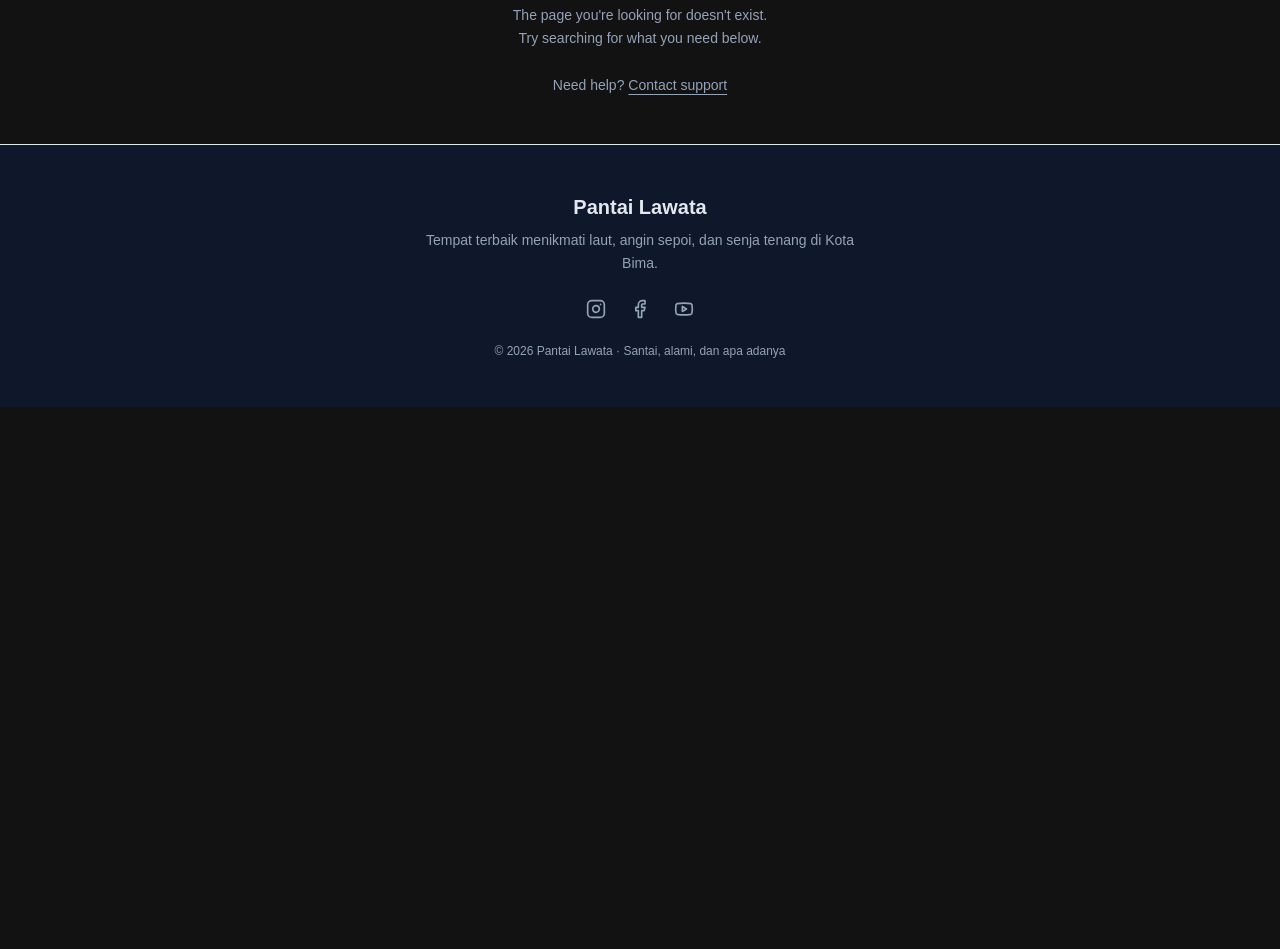
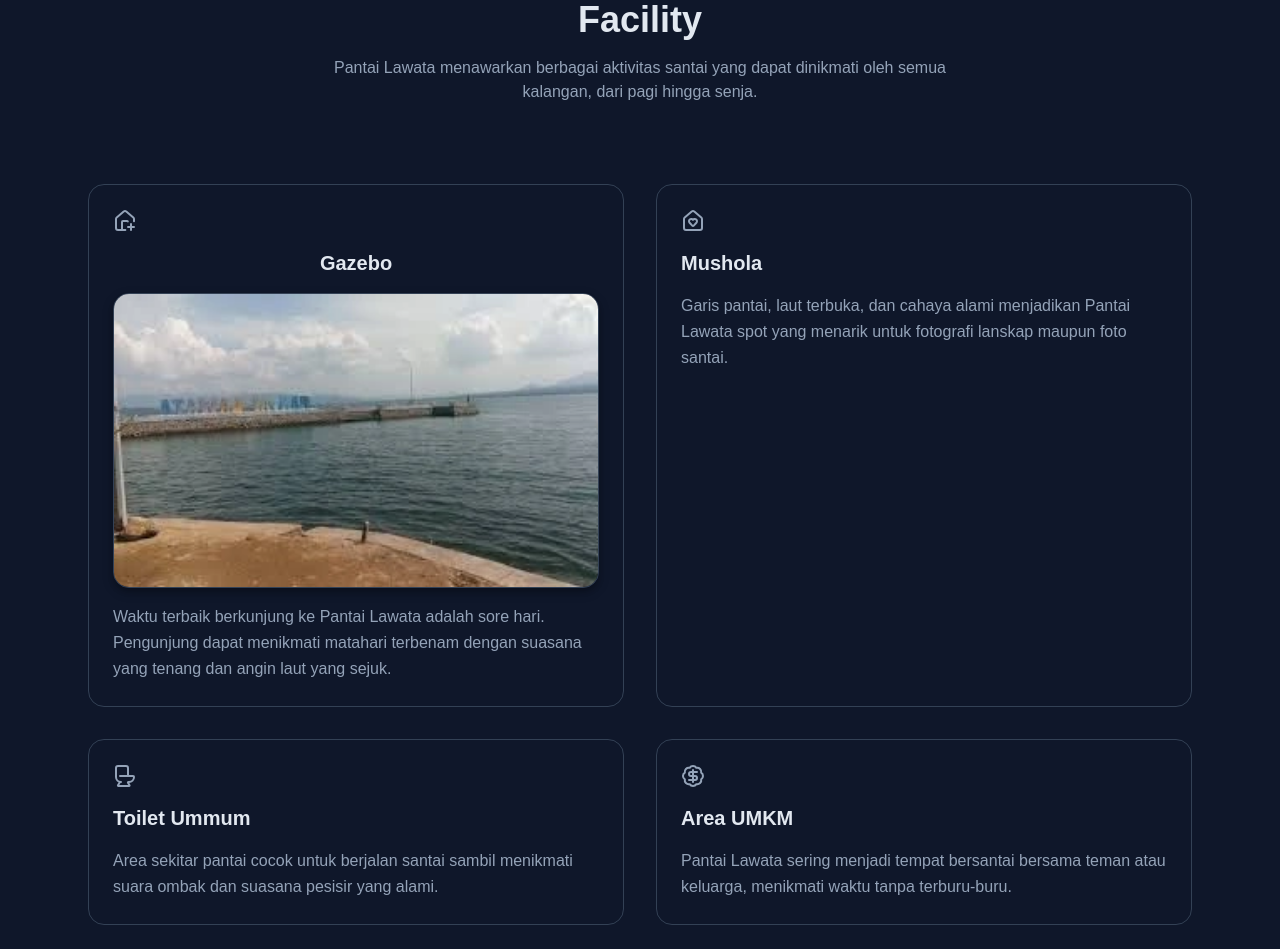
Before and after one commit to NyverZ/LawataProject, a React (Vite) app: page /facility in a window 1280 px wide. Shown: the part 148-1097 px from the top of the page. Before the commit the page ends 800 px from the top, so only its background shows below. Built offline with nearby package versions, Linux system fonts and the light colour scheme.

Commit message:
facility

```diff
--- a/src/App.tsx
+++ b/src/App.tsx
@@ -1,6 +1,5 @@
 import About from "./pages/about";
 import Home from "./pages/home";
-import Activity from "./pages/activity";
 import { Route, Routes } from "react-router-dom";
 import "./index.css";
 import GalleryPage from "./pages/gallery";
@@ -8,6 +7,7 @@ import ContactPage from "./pages/contact";
 import { EmptyInputGroup } from "./pages/404Found";
 import { ScrollToTop } from "./components/ScrollToTop";
 import { Footer } from "./components/Footer";
+import Facility from "./pages/facility";
 
 function App() {
   return (
@@ -15,7 +15,7 @@ function App() {
       <Routes>
         <Route path="/" element={<Home />} />
         <Route path="/about" element={<About />} />
-        <Route path="/activity" element={<Activity />} />
+        <Route path="/facility" element={<Facility />} />
         <Route path="/gallery" element={<GalleryPage />} />
         <Route path="/contact" element={<ContactPage />} />
         <Route path="*" element={<EmptyInputGroup />} />
--- a/src/components/ExperienceSection.tsx
+++ b/src/components/ExperienceSection.tsx
@@ -1,5 +1,6 @@
 export const ExperienceSection = () => (
   <section className="py-24 bg-muted/30 reveal delay-200">
+    <h1 className="text-2xl font-semibold mb-4 text-center ">Info Masuk</h1>
     <div className="container mx-auto px-6 grid md:grid-cols-3 gap-8">
       {[
         ["Suasana Tenang", "Cocok untuk bersantai"],
--- a/src/layout/Navbar.tsx
+++ b/src/layout/Navbar.tsx
@@ -5,7 +5,6 @@ import { cn } from "@/lib/utils";
 import { MenuIcon, Waves } from "lucide-react";
 import { Link } from "react-router-dom";
 import { Button } from "../components/ui/button";
-import { type FormEvent, useState } from "react";
 import {
   Sheet,
   SheetContent,
@@ -14,7 +13,6 @@ import {
   SheetTrigger,
 } from "../components/ui/sheet";
 
-import { CommandInput, CommandDialog } from "../components/ui/command";
 import { ModeToggle } from "@/components/ModeToggle";
 
 const NavigationItems = [
@@ -27,8 +25,8 @@ const NavigationItems = [
     href: "/about",
   },
   {
-    label: "Activity",
-    href: "/activity",
+    label: "Facility",
+    href: "/facility",
   },
   {
     label: "Gallery",
@@ -68,30 +66,7 @@ const NavigationSheet = () => {
   );
 };
 
-type SearcCommentDialogProps = {
-  open: boolean;
-  onOpenChange: (open: boolean) => void;
-};
-
-const SearcCommentDialog = ({
-  onOpenChange,
-  open,
-}: SearcCommentDialogProps) => {
-  const handleSeachSubmit = (event: FormEvent<HTMLFormElement>) => {
-    event.preventDefault();
-  };
-  return (
-    <CommandDialog open={open} onOpenChange={onOpenChange}>
-      <form onSubmit={handleSeachSubmit}>
-        <CommandInput placeholder="Search products..." />
-      </form>
-    </CommandDialog>
-  );
-};
-
 export const Navbar = () => {
-  const [searchCommandDialogIsOpen, setSearchCommadDialogIsOpen] =
-    useState(false);
   return (
     <nav
       className={cn(
@@ -123,21 +98,10 @@ export const Navbar = () => {
           ))}
         </div>
       </div>
-
       <div className="flex items-center gap-4">
-        <Button
-          onClick={() => setSearchCommadDialogIsOpen(true)}
-          size="icon"
-          variant="ghost"
-          className="lg:hidden"
-        ></Button>
         <ModeToggle />
         <NavigationSheet />
       </div>
-      <SearcCommentDialog
-        open={searchCommandDialogIsOpen}
-        onOpenChange={setSearchCommadDialogIsOpen}
-      />
     </nav>
   );
 };
--- a/src/pages/activity.tsx
+++ /dev/null
@@ -1,68 +0,0 @@
-import { MapPin, Camera, Sun, Coffee } from "lucide-react";
-
-export default function ActivityPage() {
-  return (
-    <section className="min-h-screen bg-background text-foreground reveal delay-200">
-      <div className="container mx-auto px-6 py-20 max-w-6xl space-y-20">
-        {/* Header */}
-        <div className="text-center space-y-4">
-          <h1 className="text-4xl font-bold">Aktivitas</h1>
-          <p className="text-muted-foreground max-w-2xl mx-auto">
-            Pantai Lawata menawarkan berbagai aktivitas santai yang dapat
-            dinikmati oleh semua kalangan, dari pagi hingga senja.
-          </p>
-        </div>
-
-        {/* Activity List */}
-        <div className="grid gap-8 md:grid-cols-2">
-          {/* Card */}
-          <div className="p-6 rounded-2xl border border-border bg-background space-y-4">
-            <Sun className="text-muted-foreground" />
-            <h3 className="text-xl font-semibold">Menikmati Sunset</h3>
-            <p className="text-muted-foreground leading-relaxed">
-              Waktu terbaik berkunjung ke Pantai Lawata adalah sore hari.
-              Pengunjung dapat menikmati matahari terbenam dengan suasana yang
-              tenang dan angin laut yang sejuk.
-            </p>
-          </div>
-
-          <div className="p-6 rounded-2xl border border-border bg-background space-y-4">
-            <Camera className="text-muted-foreground" />
-            <h3 className="text-xl font-semibold">Fotografi Alam</h3>
-            <p className="text-muted-foreground leading-relaxed">
-              Garis pantai, laut terbuka, dan cahaya alami menjadikan Pantai
-              Lawata spot yang menarik untuk fotografi lanskap maupun foto
-              santai.
-            </p>
-          </div>
-
-          <div className="p-6 rounded-2xl border border-border bg-background space-y-4">
-            <MapPin className="text-muted-foreground" />
-            <h3 className="text-xl font-semibold">Jalan Santai</h3>
-            <p className="text-muted-foreground leading-relaxed">
-              Area sekitar pantai cocok untuk berjalan santai sambil menikmati
-              suara ombak dan suasana pesisir yang alami.
-            </p>
-          </div>
-
-          <div className="p-6 rounded-2xl border border-border bg-background space-y-4">
-            <Coffee className="text-muted-foreground" />
-            <h3 className="text-xl font-semibold">Bersantai</h3>
-            <p className="text-muted-foreground leading-relaxed">
-              Pantai Lawata sering menjadi tempat bersantai bersama teman atau
-              keluarga, menikmati waktu tanpa terburu-buru.
-            </p>
-          </div>
-        </div>
-
-        {/* Closing */}
-        <div className="text-center">
-          <p className="text-muted-foreground">
-            Setiap aktivitas di Pantai Lawata adalah tentang menikmati waktu
-            dengan cara sederhana 🌊
-          </p>
-        </div>
-      </div>
-    </section>
-  );
-}
--- a/src/pages/contact.tsx
+++ b/src/pages/contact.tsx
@@ -28,7 +28,7 @@ export default function ContactPage() {
       <div className="container mx-auto px-6 py-20 max-w-5xl">
         {/* Header */}
         <div className="text-center space-y-4 mb-16">
-          <h1 className="text-4xl font-bold">Hubungi Kami</h1>
+          <h1 className="text-4xl font-bold">Contact</h1>
           <p className="text-muted-foreground max-w-xl mx-auto">
             Mau tanya, kasih saran, atau sekadar menyapa? Tinggal kirim, nanti
             lanjut via WhatsApp.
--- /dev/null
+++ b/src/pages/facility.tsx
@@ -0,0 +1,121 @@
+import {
+  Coffee,
+  Wifi,
+  HousePlus,
+  HouseHeart,
+  Toilet,
+  BadgeDollarSign,
+  House,
+  Dice6,
+} from "lucide-react";
+import g1 from "@/assets/image/g1.webp";
+
+export default function Facility() {
+  return (
+    <section className="min-h-screen bg-background text-foreground reveal delay-200">
+      <div className="container mx-auto px-6 py-20 max-w-6xl space-y-20">
+        {/* Header */}
+        <div className="text-center space-y-4">
+          <h1 className="text-4xl font-bold">Facility</h1>
+          <p className="text-muted-foreground max-w-2xl mx-auto">
+            Pantai Lawata menawarkan berbagai aktivitas santai yang dapat
+            dinikmati oleh semua kalangan, dari pagi hingga senja.
+          </p>
+        </div>
+
+        {/* Activity List */}
+        <div className="grid gap-8 md:grid-cols-2">
+          {/* Card */}
+          <div className="p-6 rounded-2xl border border-border bg-background space-y-4">
+            <HousePlus className="text-muted-foreground" />
+            <h3 className="text-xl font-semibold text-center">Gazebo</h3>
+            <div className="overflow-hidden rounded-2xl border border-border shadow-lg">
+              <img src={g1} alt="gazebo" width={485} />
+            </div>
+            <p className="text-muted-foreground leading-relaxed">
+              Waktu terbaik berkunjung ke Pantai Lawata adalah sore hari.
+              Pengunjung dapat menikmati matahari terbenam dengan suasana yang
+              tenang dan angin laut yang sejuk.
+            </p>
+          </div>
+
+          <div className="p-6 rounded-2xl border border-border bg-background space-y-4">
+            <HouseHeart className="text-muted-foreground" />
+            <h3 className="text-xl font-semibold">Mushola</h3>
+            <p className="text-muted-foreground leading-relaxed">
+              Garis pantai, laut terbuka, dan cahaya alami menjadikan Pantai
+              Lawata spot yang menarik untuk fotografi lanskap maupun foto
+              santai.
+            </p>
+          </div>
+
+          <div className="p-6 rounded-2xl border border-border bg-background space-y-4">
+            <Toilet className="text-muted-foreground" />
+            <h3 className="text-xl font-semibold">Toilet Ummum</h3>
+            <p className="text-muted-foreground leading-relaxed">
+              Area sekitar pantai cocok untuk berjalan santai sambil menikmati
+              suara ombak dan suasana pesisir yang alami.
+            </p>
+          </div>
+
+          <div className="p-6 rounded-2xl border border-border bg-background space-y-4">
+            <BadgeDollarSign className="text-muted-foreground" />
+            <h3 className="text-xl font-semibold">Area UMKM</h3>
+            <p className="text-muted-foreground leading-relaxed">
+              Pantai Lawata sering menjadi tempat bersantai bersama teman atau
+              keluarga, menikmati waktu tanpa terburu-buru.
+            </p>
+          </div>
+        </div>
+        <div className="grid gap-8 md:grid-cols-2">
+          {/* Card */}
+          <div className="p-6 rounded-2xl border border-border bg-background space-y-4">
+            <House className="text-muted-foreground" />
+            <h3 className="text-xl font-semibold">Home Stay</h3>
+            <p className="text-muted-foreground leading-relaxed">
+              Waktu terbaik berkunjung ke Pantai Lawata adalah sore hari.
+              Pengunjung dapat menikmati matahari terbenam dengan suasana yang
+              tenang dan angin laut yang sejuk.
+            </p>
+          </div>
+
+          <div className="p-6 rounded-2xl border border-border bg-background space-y-4">
+            <Coffee className="text-muted-foreground" />
+            <h3 className="text-xl font-semibold">Caffe</h3>
+            <p className="text-muted-foreground leading-relaxed">
+              Garis pantai, laut terbuka, dan cahaya alami menjadikan Pantai
+              Lawata spot yang menarik untuk fotografi lanskap maupun foto
+              santai.
+            </p>
+          </div>
+
+          <div className="p-6 rounded-2xl border border-border bg-background space-y-4">
+            <Dice6 className="text-muted-foreground" />
+            <h3 className="text-xl font-semibold">Wahana Permainan</h3>
+            <p className="text-muted-foreground leading-relaxed">
+              Area sekitar pantai cocok untuk berjalan santai sambil menikmati
+              suara ombak dan suasana pesisir yang alami.
+            </p>
+          </div>
+
+          <div className="p-6 rounded-2xl border border-border bg-background space-y-4">
+            <Wifi className="text-muted-foreground" />
+            <h3 className="text-xl font-semibold">Free WIFI</h3>
+            <p className="text-muted-foreground leading-relaxed">
+              Pantai Lawata sering menjadi tempat bersantai bersama teman atau
+              keluarga, menikmati waktu tanpa terburu-buru.
+            </p>
+          </div>
+        </div>
+
+        {/* Closing */}
+        <div className="text-center">
+          <p className="text-muted-foreground">
+            Setiap aktivitas di Pantai Lawata adalah tentang menikmati waktu
+            dengan cara sederhana 🌊
+          </p>
+        </div>
+      </div>
+    </section>
+  );
+}
--- a/src/pages/home.tsx
+++ b/src/pages/home.tsx
@@ -9,7 +9,7 @@ const Home = () => {
       <HeroSection />
       <IntroSection />
       <ExperienceSection />
-      <ClosingSection />\
+      <ClosingSection />
     </>
   );
 };
```
